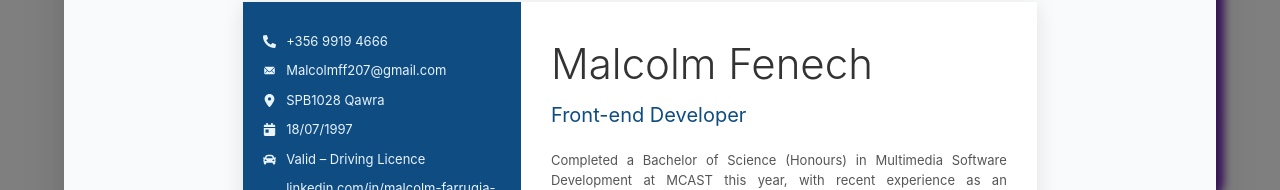
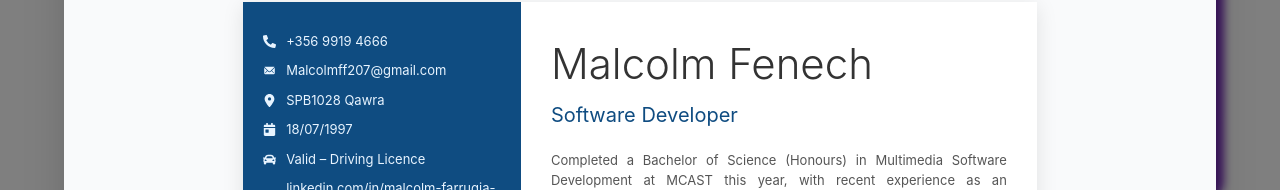
Before and after one commit to Malcolmff207/malcolmff207.github.io, a React (Create React App) app: page /projects in a window 1280 px wide. Both pictures are taken after a click on the button "Resume". Shown: the part 139-329 px from the top of the page. Built offline with nearby package versions, Linux system fonts and the light colour scheme.

Commit message:
Update Resume.js

```diff
--- a/src/components/Resume.js
+++ b/src/components/Resume.js
@@ -9,7 +9,7 @@ const Resume = forwardRef((props, ref) => {
 
   const personalInfo = {
     name: "Malcolm Fenech",
-    title: "Front-end Developer",
+    title: "Software Developer",
     description: `Completed a Bachelor of Science (Honours) in Multimedia Software Development at MCAST this year, with recent experience as an Apprentice Full Stack Developer at IIGU. Practical experience in full-stack development and UI/UX design, and proficient in modern web technologies such as HTML, CSS, JavaScript, React.js, Next.js, and Tailwind. Strong foundation in teamwork and problem-solving skills, developed through technical projects and prior hospitality work. As I enter the field of professional development, I'm passionate about developing intuitive user interfaces and looking for chances to contribute to creative development projects.`
   };
 
```
